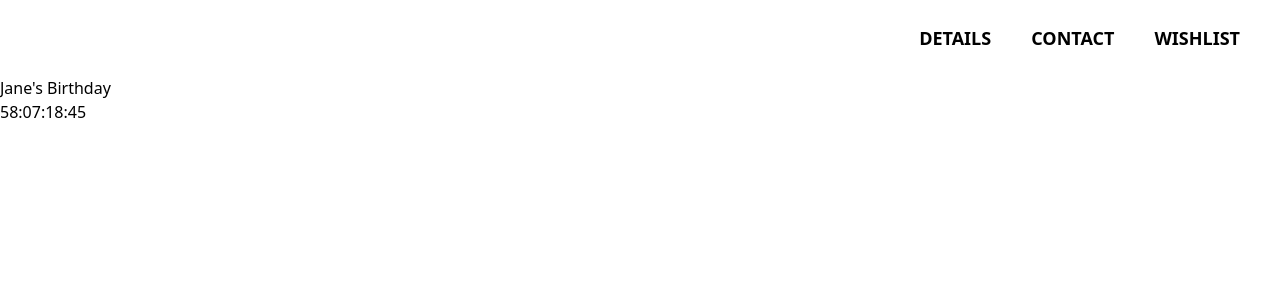
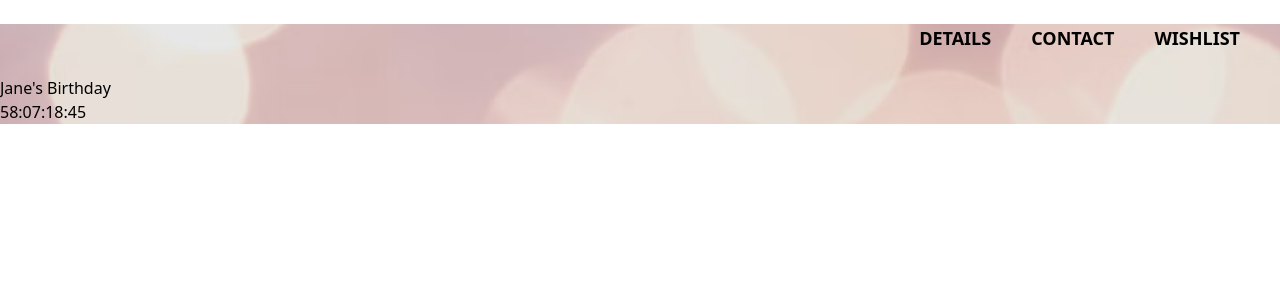
Before and after one commit to mn46/birthday-invitation, a Next.js app: page / in a window 1280 px wide. Shown: the top 300 px of the page. Built offline with nearby package versions, Linux system fonts and the light colour scheme.

Commit message:
Add background image

```diff
--- a/app/globals.css
+++ b/app/globals.css
@@ -7,3 +7,11 @@
     @apply uppercase text-lg font-semibold;
   }
 }
+
+.main-content {
+  background-image: url("./global-bg.png");
+  width: 100%;
+  height: auto;
+  background-repeat: no-repeat;
+  background-position: center;
+}
```
Also changed, not shown: app/global-bg.png (added).
